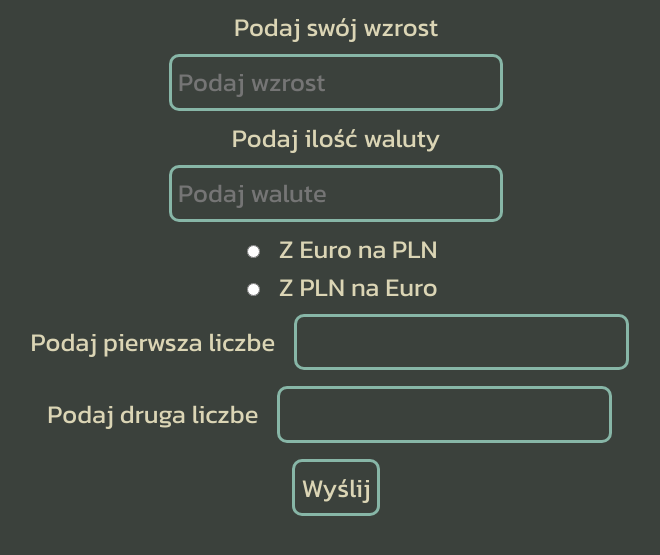
After one commit to lukasz-stepien-dev/PAI, a PHP site: page /form.html in a window 1280 px wide. The commit adds this page. Shown: the top 555 px of the page, without its empty margins (304-964 px from the left). Run offline with PHP 8.4, Linux system fonts and the light colour scheme.

Commit message:
Add code from 06.02.23

```diff
--- /dev/null
+++ b/30.01.22 & 06.02.23 - PHP/form.html
@@ -0,0 +1,30 @@
+<!DOCTYPE html>
+<html lang="en">
+<head>
+    <meta charset="UTF-8">
+    <meta http-equiv="X-UA-Compatible" content="IE=edge">
+    <meta name="viewport" content="width=device-width, initial-scale=1.0">
+    <title>Pobieranie danych z formularz</title>
+    <link rel="stylesheet" href="style.css">
+</head>
+<body>
+    <form action="Exercises.php" method="post">
+        <label for="height">Podaj swój wzrost</label><br>
+        <input type="number" id="height" name="height" placeholder="Podaj wzrost"><br>
+
+        <label for="currency">Podaj ilość waluty</label><br>
+        <input type="number" id="currency" name="currency" placeholder="Podaj walute"><br>
+        <input type="radio" name="currency-type" id="eu" value="eu">
+        <label for="eu">Z Euro na PLN</label><br>
+        <input type="radio" name="currency-type" id="pl" value="pl">
+        <label for="pl">Z PLN na Euro</label><br>
+
+        <label for="first">Podaj pierwsza liczbe</label>
+        <input type="number" name="first" id="first"><br>
+        <label for="second">Podaj druga liczbe</label>
+        <input type="number" name="second" id="second">
+    <input type="submit" value="Wyślij">
+
+    </form>
+</body>
+</html>
--- /dev/null
+++ b/30.01.22 & 06.02.23 - PHP/style.css
@@ -0,0 +1,54 @@
+@import url('https://fonts.googleapis.com/css2?family=Kanit&display=swap');
+
+* {
+    box-sizing: border-box;
+    font-family: 'Kanit', sans-serif;
+    font-size: 2vw;
+}
+
+body {
+    display: flex;
+    justify-content: center;
+    background-color: #3B413C;
+    color: #DBD5B5;
+    flex-wrap: wrap;
+}
+
+p {
+    width: 100%;
+    text-align: center;
+}
+
+form {
+    text-align: center;
+}
+
+input {
+    margin: 1vh 1vw 1vh 1vw;
+    padding: 0.5vw;
+    border: #87B6A7 3px solid;
+    border-radius: 10px;
+    outline: none;
+    background-color: #3B413C;
+    color: #DBD5B5;
+    transition: all 0.5s;
+}
+
+input:focus {
+    transform: scale(1.2);
+    background-color: #DBD5B5;
+    color: #3B413C;
+    box-shadow: #D6BA73 0px 0px 10px;
+}
+
+input[type=submit] {
+    margin-left: 40%;
+    margin-right: 40%;
+}
+
+input[type=submit]:hover {
+    background-color: #DBD5B5;
+    color: #3B413C;
+    box-shadow: #D6BA73 0px 0px 10px;
+    transform: scale(1.2);
+}
```
Also changed, not shown: 30.01.22 & 06.02.23 - PHP/Exercises.php (added, +113 -0 lines), 30.01.22 & 06.02.23 - PHP/index.php (renamed from 30.01.22 - PHP/index.php, +7 -3 lines), 30.01.22 - PHP/Exercises.php (deleted, +0 -41 lines), 30.01.22 & 06.02.23 - PHP/Notes from class.php (renamed from 30.01.22 - PHP/Notes from class.php).
